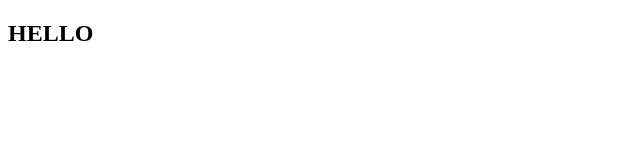
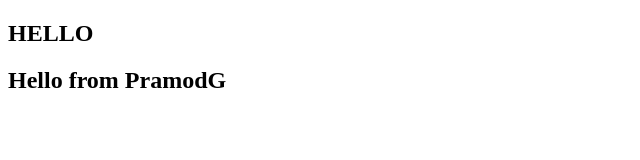
Before and after one commit to PramodG2/azuretestapp, a plain HTML site: page index.html in a window 1280 px wide. Shown: the whole page, without its empty margins (0-640 px from the left). Drawn offline with Linux system fonts and the light colour scheme.

Commit message:
second commit

```diff
--- a/index.html
+++ b/index.html
@@ -8,6 +8,7 @@
 </head>
 <body>
     <h2>HELLO</h2>
+    <h2>Hello from PramodG</h2>
 
 </body>
 </html>
```
